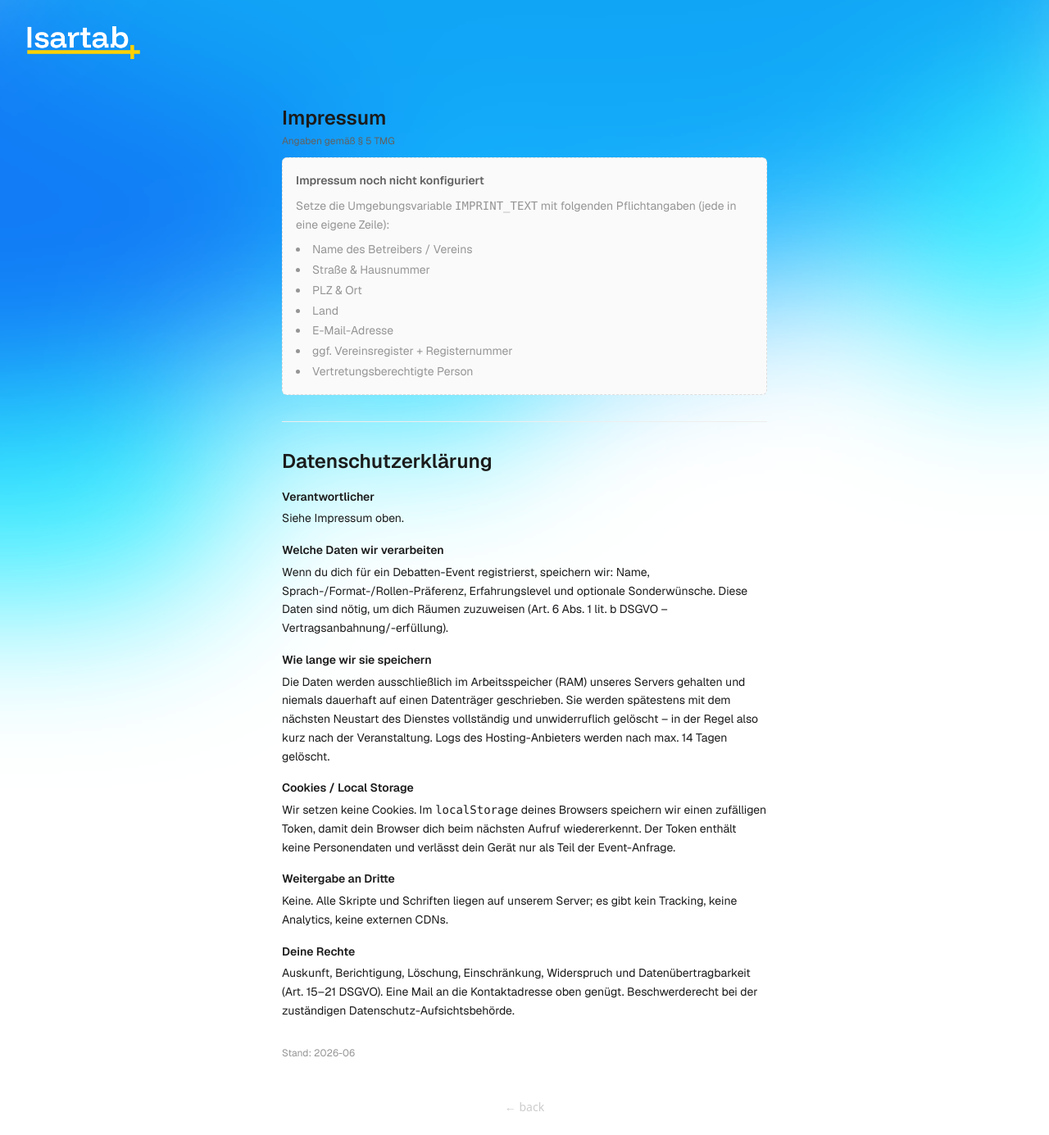
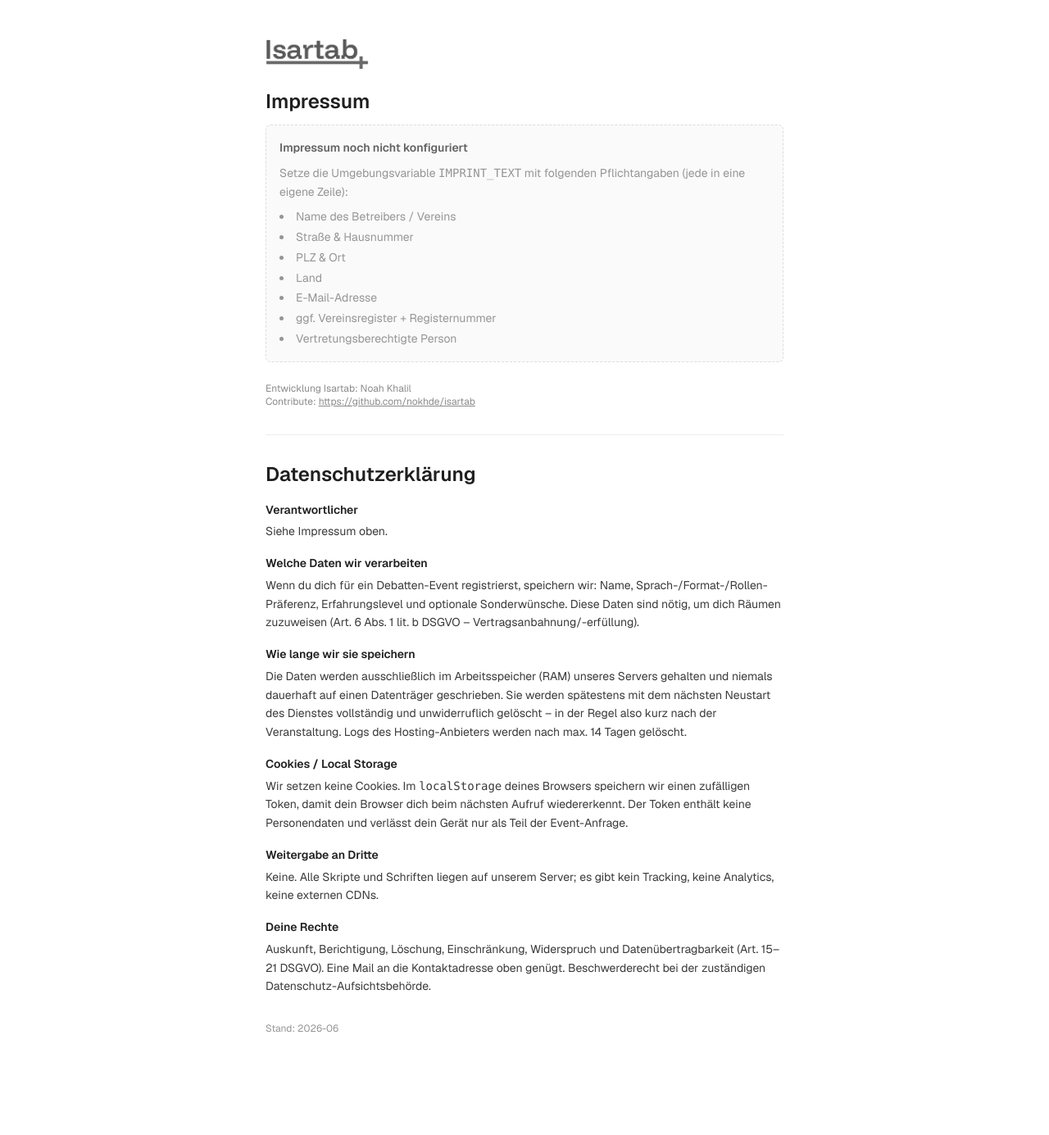
Before and after one commit to nokhde/isartab, a FastAPI app: page /legal in a window 1280 px wide. Shown: the whole page at 82% size. After the commit the page ends 1260 px from the top, so only its background shows below. Run offline with FastAPI, Linux system fonts and the light colour scheme.

Commit message:
Better legal section

```diff
--- a/app/templates/legal.html
+++ b/app/templates/legal.html
@@ -9,33 +9,22 @@
 <style>
   @font-face { font-family: 'Geist Regular';  src: url('/static/fonts/geist/Geist-Regular.woff2')  format('woff2'); font-weight: 400; }
   @font-face { font-family: 'Geist Halbfett'; src: url('/static/fonts/geist/Geist-SemiBold.woff2') format('woff2'); font-weight: 600; }
-  body {
-    background-color: #ffffff;
-    background-image: url('/static/assets/bg.png');
-    background-repeat: no-repeat;
-    background-position: top center;
-    background-size: 100% auto;
-  }
+  body { background-color: #ffffff; }
   .font-geist-regular  { font-family: 'Geist Regular', sans-serif;  font-weight: 400; }
   .font-geist-halbfett { font-family: 'Geist Halbfett', sans-serif; font-weight: 600; }
+  .logo-muted { filter: grayscale(100%) invert(0.65); }
 </style>
 </head>
 
-<body class="min-h-screen flex flex-col items-center font-sans">
+<body class="min-h-screen bg-white font-sans text-[#3a3a3a]">
 
-  <div class="absolute top-6 left-6 sm:top-8 sm:left-8">
-    <a href="/"><img src="/static/assets/isartab_logo.png" alt="Isartab" class="h-8 sm:h-10 object-contain" /></a>
-  </div>
+  <main class="w-full max-w-[680px] mx-auto px-6 pt-10 sm:pt-12 mb-16 font-geist-regular text-sm leading-relaxed">
 
-  <main class="w-full max-w-[640px] px-6 mt-28 sm:mt-32 mb-12 font-geist-regular text-[#1B1B1B] text-sm leading-relaxed">
+    <a href="/"><img src="/static/assets/isartab_logo.png" alt="Isartab" class="h-8 sm:h-9 object-contain logo-muted mb-6" /></a>
 
-    <h1 class="font-geist-halbfett text-2xl mb-1" id="impressum">Impressum</h1>
-    <p class="text-[#616161] text-xs mb-3">Angaben gemäß § 5 TMG</p>
+    <h1 class="font-geist-halbfett text-2xl text-[#1f1f1f] mb-3">Impressum</h1>
     {% if imprint_text %}
     <p class="whitespace-pre-line">{{ imprint_text }}</p>
-    <p class="mt-3 text-[#616161] text-xs">
-      Verantwortlich für den Inhalt nach § 18 Abs. 2 MStV: wie oben.
-    </p>
     {% else %}
     <div class="rounded-md border border-dashed border-[#ddd] bg-[#fafafa] p-4 text-[#959595]">
       <p class="font-geist-halbfett text-[#616161] mb-2">
@@ -57,14 +46,17 @@
     </div>
     {% endif %}
 
+    <p class="mt-6 whitespace-pre-line text-[#8a8a8a] text-xs">Entwicklung Isartab: Noah Khalil
+Contribute: <a href="https://github.com/nokhde/isartab" class="underline hover:text-[#3a3a3a]">https://github.com/nokhde/isartab</a></p>
+
     <hr class="my-8 border-[#eee]">
 
-    <h1 class="font-geist-halbfett text-2xl mb-3" id="datenschutz">Datenschutzerklärung</h1>
+    <h1 class="font-geist-halbfett text-2xl text-[#1f1f1f] mb-3">Datenschutzerklärung</h1>
 
-    <h2 class="font-geist-halbfett mt-4 mb-1">Verantwortlicher</h2>
+    <h2 class="font-geist-halbfett text-[#1f1f1f] mt-4 mb-1">Verantwortlicher</h2>
     <p>Siehe Impressum oben.</p>
 
-    <h2 class="font-geist-halbfett mt-4 mb-1">Welche Daten wir verarbeiten</h2>
+    <h2 class="font-geist-halbfett text-[#1f1f1f] mt-4 mb-1">Welche Daten wir verarbeiten</h2>
     <p>
       Wenn du dich für ein Debatten-Event registrierst, speichern wir:
       Name, Sprach-/Format-/Rollen-Präferenz, Erfahrungslevel und optionale
@@ -72,7 +64,7 @@
       (Art. 6 Abs. 1 lit. b DSGVO – Vertragsanbahnung/-erfüllung).
     </p>
 
-    <h2 class="font-geist-halbfett mt-4 mb-1">Wie lange wir sie speichern</h2>
+    <h2 class="font-geist-halbfett text-[#1f1f1f] mt-4 mb-1">Wie lange wir sie speichern</h2>
     <p>
       Die Daten werden ausschließlich im Arbeitsspeicher (RAM) unseres
       Servers gehalten und niemals dauerhaft auf einen Datenträger
@@ -82,7 +74,7 @@
       max. 14 Tagen gelöscht.
     </p>
 
-    <h2 class="font-geist-halbfett mt-4 mb-1">Cookies / Local Storage</h2>
+    <h2 class="font-geist-halbfett text-[#1f1f1f] mt-4 mb-1">Cookies / Local Storage</h2>
     <p>
       Wir setzen keine Cookies. Im <code>localStorage</code> deines Browsers
       speichern wir einen zufälligen Token, damit dein Browser dich beim
@@ -90,13 +82,13 @@
       und verlässt dein Gerät nur als Teil der Event-Anfrage.
     </p>
 
-    <h2 class="font-geist-halbfett mt-4 mb-1">Weitergabe an Dritte</h2>
+    <h2 class="font-geist-halbfett text-[#1f1f1f] mt-4 mb-1">Weitergabe an Dritte</h2>
     <p>
       Keine. Alle Skripte und Schriften liegen auf unserem Server; es gibt
       kein Tracking, keine Analytics, keine externen CDNs.
     </p>
 
-    <h2 class="font-geist-halbfett mt-4 mb-1">Deine Rechte</h2>
+    <h2 class="font-geist-halbfett text-[#1f1f1f] mt-4 mb-1">Deine Rechte</h2>
     <p>
       Auskunft, Berichtigung, Löschung, Einschränkung, Widerspruch und
       Datenübertragbarkeit (Art. 15–21 DSGVO). Eine Mail an die
@@ -108,9 +100,5 @@
 
   </main>
 
-  <footer class="w-full flex flex-col items-center mb-6 px-4">
-    <a href="/" class="text-[#cccccc] hover:text-gray-400 transition-colors text-sm">← back</a>
-  </footer>
-
 </body>
 </html>
```
Also changed, not shown: app/templates/created.html (+7 -3 lines), app/templates/landing.html (+7 -3 lines), app/templates/register.html (+7 -3 lines), app/templates/rooms.html (+7 -3 lines), app/templates/waiting.html (+7 -3 lines), 1 other file.
